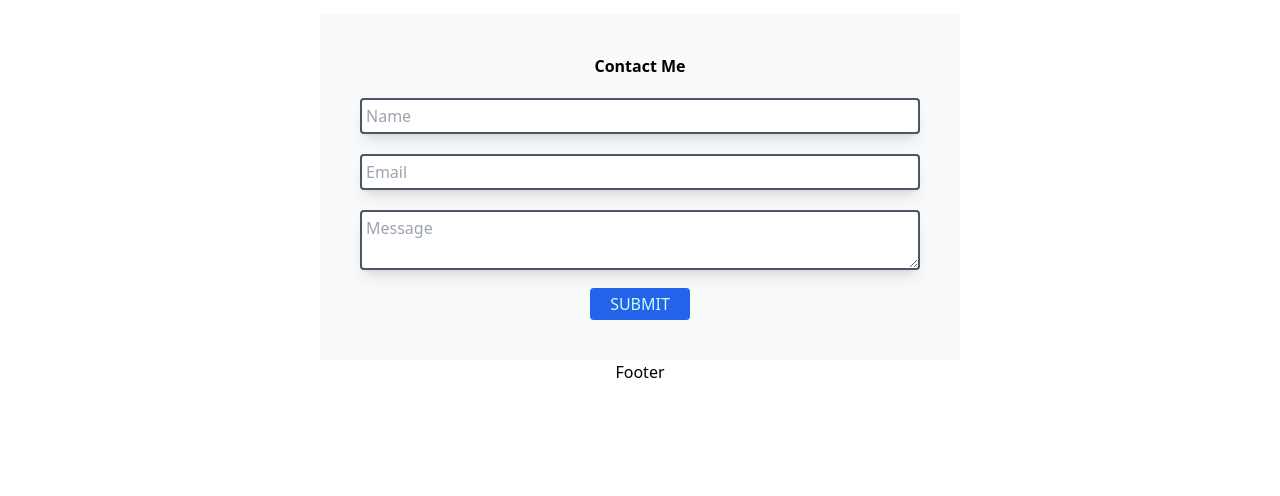
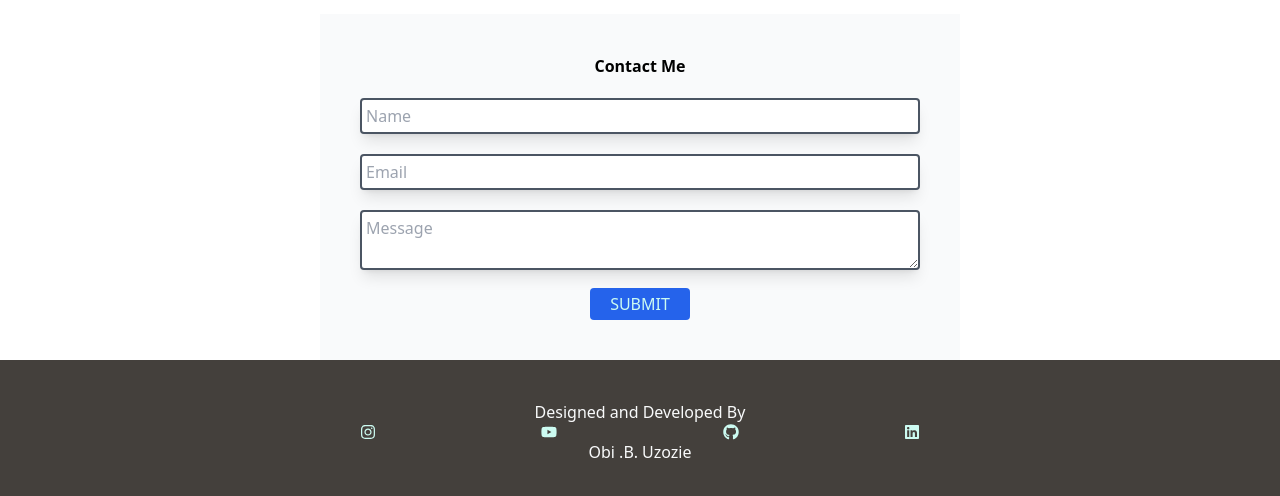
Before and after one commit to uzoziealpha/tailwindcssportfolio, a React (Create React App) app: page /contact in a window 1280 px wide. Shown: the part 786-1282 px from the top of the page. Before the commit the page ends 1170 px from the top, so only its background shows below. Built offline with nearby package versions, Linux system fonts and the light colour scheme; no server answers.

Commit message:
included aos scroll animations

```diff
--- a/public/index.html
+++ b/public/index.html
@@ -27,6 +27,7 @@
       work correctly both with client-side routing and a non-root public URL.
       Learn how to configure a non-root public URL by running `npm run build`.
     -->
+    <link href="https://unpkg.com/aos@2.3.1/dist/aos.css" rel="stylesheet">
     <script src="https://unpkg.com/@lottiefiles/lottie-player@latest/dist/lottie-player.js"></script>
     <title>Obi Portfolio</title>
   </head>
--- a/src/components/Footer.js
+++ b/src/components/Footer.js
@@ -1,8 +1,24 @@
 import React from 'react'
+import { FaGithub, FaInstagram, FaLinkedin, FaYoutube } from 'react-icons/fa'
+
+
 
 function Footer() {
   return (
-    <div>Footer</div>
+    <div className='bg-theme w-screen flex justify-center'>
+       <div className='md:w-full w-1/2'>
+       <div className='bg-theme p-10 font-pop text-center'>
+         <p className='text-gray-50'>Designed and Developed By </p>
+         <div className='flex text-white w-full justify-between'>
+           <FaInstagram/>
+           <FaYoutube/>
+           <FaGithub/>
+           <FaLinkedin/>
+         </div>
+         <p className='text-gray-50'>Obi .B. Uzozie</p>
+       </div>
+       </div>
+    </div>
   )
 }
 
--- a/src/pages/Home.js
+++ b/src/pages/Home.js
@@ -1,5 +1,6 @@
 import React from "react";
 //import { FaReact } from "react-icons/fa";
+import AOS from'aos';
 import Layout from "../components/Layout";
 import {
   FaBootstrap,
@@ -21,6 +22,9 @@ import {
   SiTailwindcss
 } from "react-icons/si"
 
+
+
+AOS.init()
 function Home() {
   return (
     <Layout>
@@ -44,10 +48,10 @@ function Home() {
 
 
             <div className="font-bold text-black md:px-5">
-              <h1 className="text-7xl md:text-4xl">
+              <h1 className="text-7xl md:text-4xl" data-aos='slide-right'>
                 Hi, I'm <b className="text-yellow-500">Obi </b>
               </h1>
-              <h1 className="text-4xl md:text-xl">
+              <h1 className="text-4xl md:text-xl" data-aos='slide-left'>
                 A FullStack <b className="text-purple-500">Developer</b>
               </h1>
             </div>
@@ -57,7 +61,7 @@ function Home() {
         {/* Technologes Used */}
 
         <div className='mt-19'>
-            <h1 className='text-4xl text-black-800 font-bold text-center my-8'> Technologies I USE</h1>
+            <h1 className='text-4xl text-black-800 font-bold text-center my-8' data-aos='slide-up'> Technologies I USE</h1>
           <div className='grid md:grid-cols-1 grid-cols-4'>
             <FaReact size={130} color="cyan" className="w-full text-center animate-bounce" />
             <FaBootstrap
@@ -115,7 +119,7 @@ function Home() {
                <h1 className="text-white font-bold text-4xl py-10">My Tech Interests</h1>
             </div>
             <div className='md:mx-5 mx-32 shadow-2xl bg-gray-50 mt-20 rounded-lg hover:bg-gray-700 hover:text-white'>
-            <div className='h-96'>
+            <div className='h-96' data-aos='zoom-in'>
             <lottie-player
              src="https://assets7.lottiefiles.com/packages/lf20_vbhx85ve.json"
              background="transparent"
@@ -212,7 +216,7 @@ function Home() {
                          name: 'Obi Uzozie',
                          age: null,
                          gender: 'male',
-                         country: 'Nigerian/American',
+                         country: 'Nigerian',
                          Hobbies: ['3d Sculpting, Researching, Fitness']
                      }, null, 2)}
                    </pre>
```
